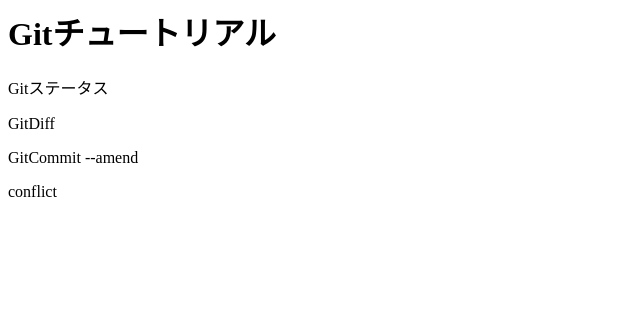
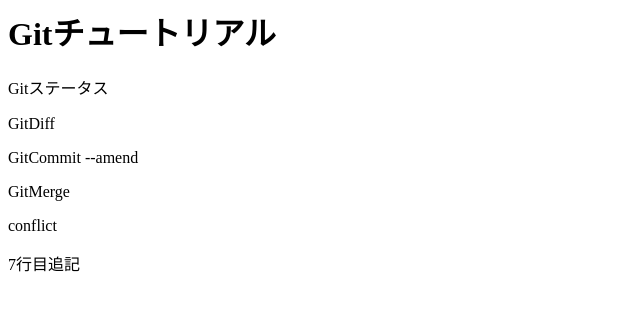
Before and after one commit to kaiitoga/git_tutorial, a plain HTML site: page index.html in a window 1280 px wide. Shown: the whole page, without its empty margins (0-640 px from the left). Drawn offline with Linux system fonts and the light colour scheme.

Commit message:
merge対象確認 7行目追記

```diff
--- a/index.html
+++ b/index.html
@@ -2,4 +2,6 @@
 <p>Gitステータス</p>
 <p>GitDiff</p>
 <p>GitCommit --amend</p>
+<p>GitMerge</p>
 <p>conflict</p>
+<p>7行目追記</p>
```
